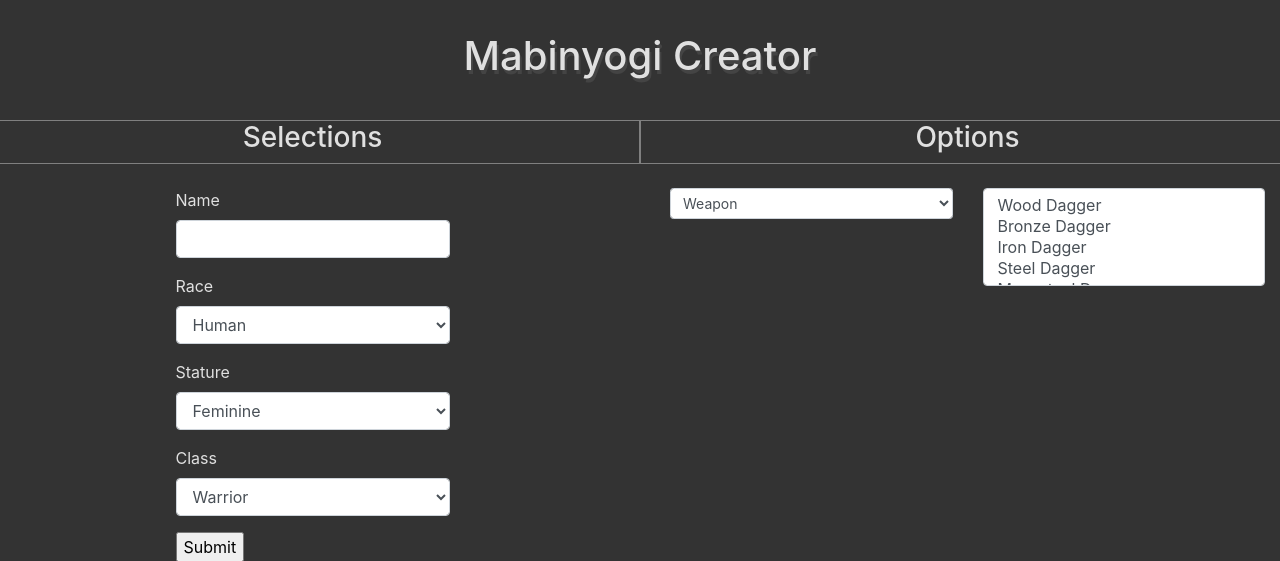
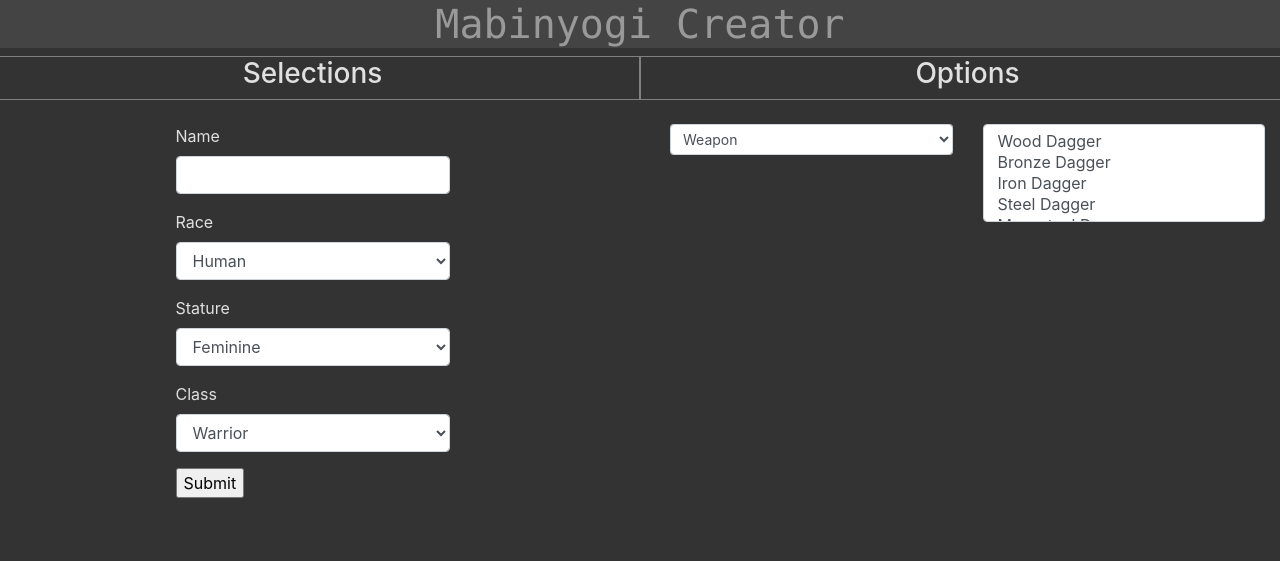
Before and after one commit to DontadVance/ProjectMabinyogi, a Flask app: page /create in a window 1280 px wide. Shown: the part 56-617 px from the top of the page. Run offline with Flask 2, Linux system fonts and the light colour scheme; some libraries are stand-ins or nearby versions.

Commit message:
Update form.html

```diff
--- a/mabinyogi/templates/form.html
+++ b/mabinyogi/templates/form.html
@@ -3,7 +3,7 @@
 
 {% block content %}
 
-		<div class="text-center title-primary">
+		<div class="text-center titlebox-primary">
 			<h1>Mabinyogi Creator</h1>
 		</div>
 
@@ -104,6 +104,6 @@
 		    </select>
 			</div>
 		</div>
-		</div>
+	</div>
 
 {% endblock %}
```
